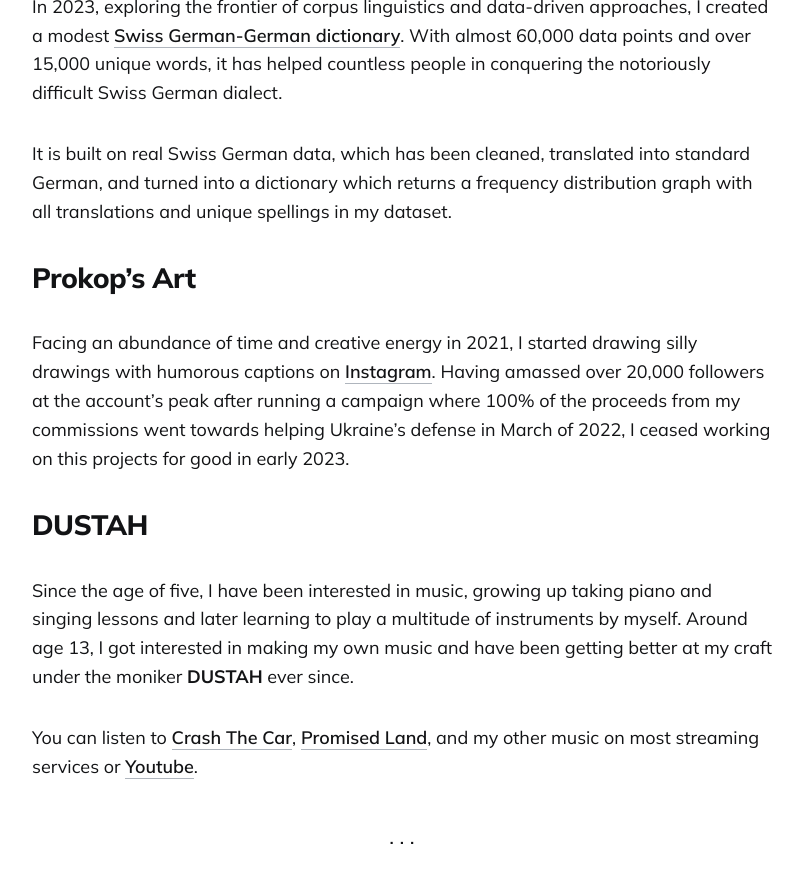
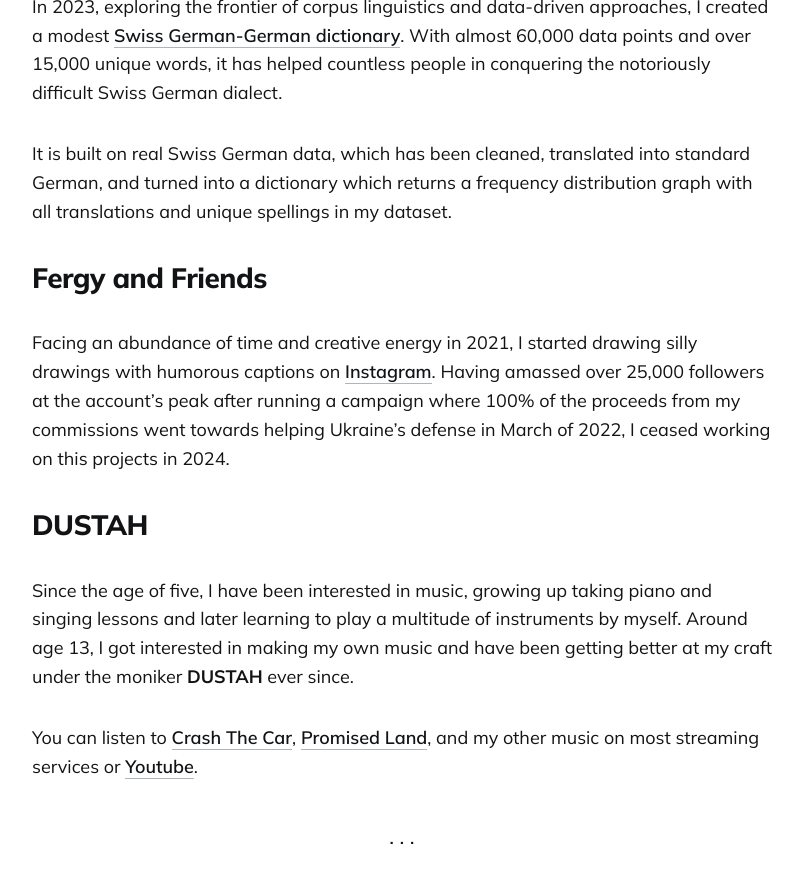
Before and after one commit to prokophanzl/prokophanzl.github.io, a Jekyll site: the page built from _pages/about.md, in a window 1280 px wide and 900 px high, scrolled down 4564 px. Shown: the top 883 px of the window, without its empty margins (238-1041 px from the left). Built offline with Jekyll 4.4.1, drawn with Linux system fonts in a browser that asks for light colours.

Commit message:
Update about.md

```diff
--- a/_pages/about.md
+++ b/_pages/about.md
@@ -98,9 +98,9 @@
 
 It is built on real Swiss German data, which has been cleaned, translated into standard German, and turned into a dictionary which returns a frequency distribution graph with all translations and unique spellings in my dataset.
 
-## Prokop's Art
+## Fergy and Friends
 
-Facing an abundance of time and creative energy in 2021, I started drawing silly drawings with humorous captions on [Instagram](https://www.instagram.com/prokops.art). Having amassed over 20,000 followers at the account's peak after running a campaign where 100% of the proceeds from my commissions went towards helping Ukraine's defense in March of 2022, I ceased working on this projects for good in early 2023.
+Facing an abundance of time and creative energy in 2021, I started drawing silly drawings with humorous captions on [Instagram](https://www.instagram.com/fergyandfriends). Having amassed over 25,000 followers at the account's peak after running a campaign where 100% of the proceeds from my commissions went towards helping Ukraine's defense in March of 2022, I ceased working on this projects in 2024.
 
 ## DUSTAH
 
```
